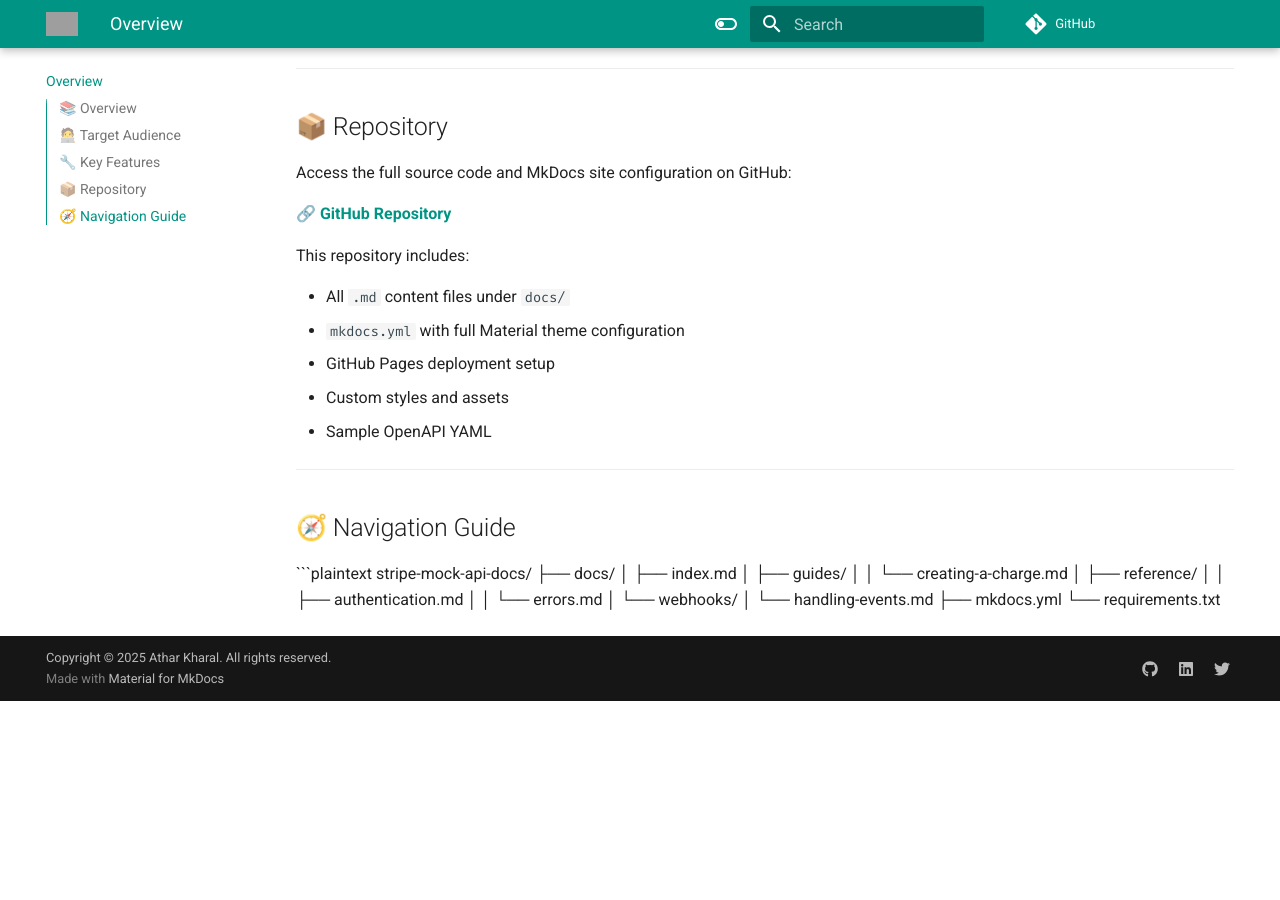
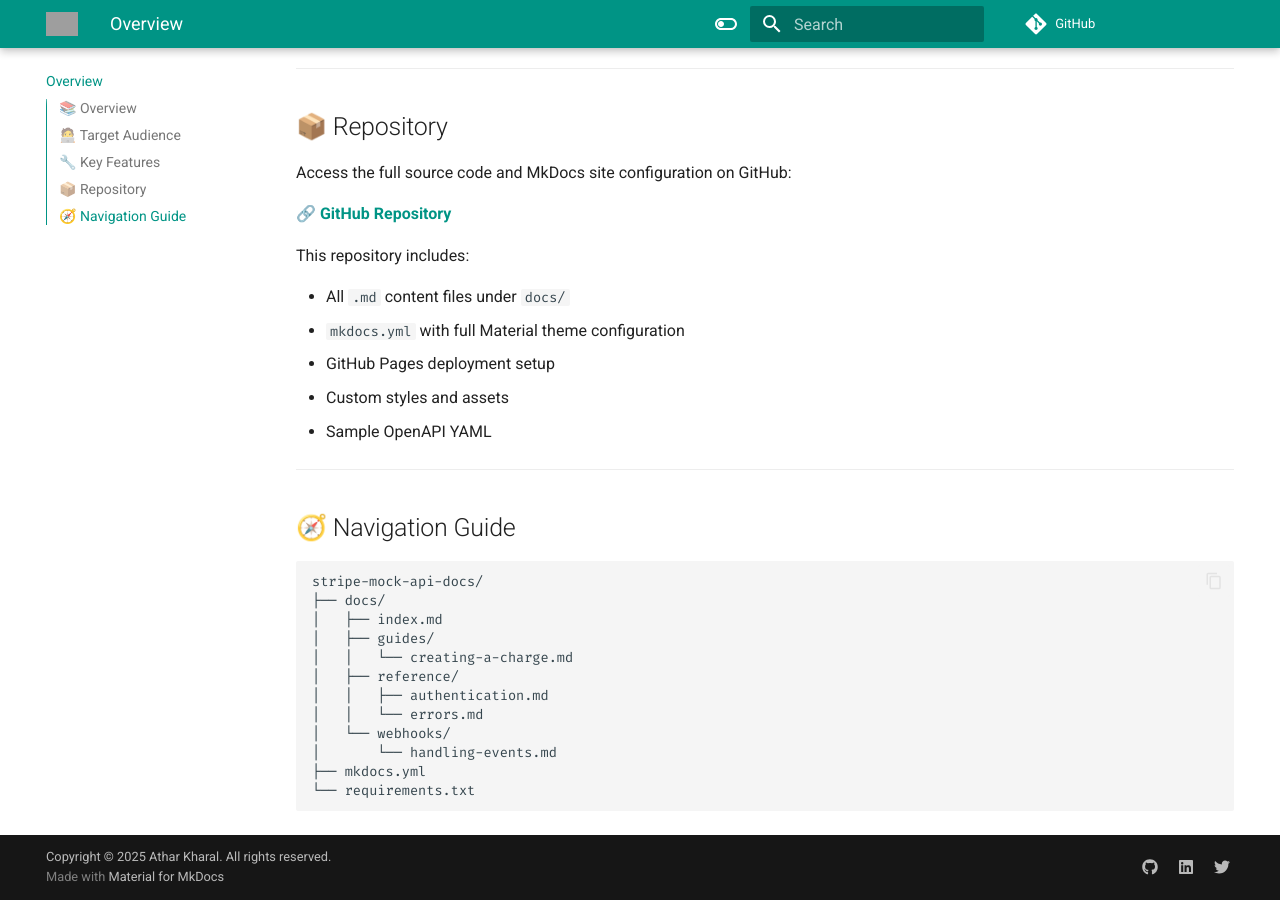
Before and after one commit to AtharKharal/stripe-mock-api-docs, an MkDocs documentation site: the page built from docs/index.md, in a window 1280 px wide and 900 px high, scrolled down 1331 px. Built offline with MkDocs 1.6.1 and Material for MkDocs 9.7.7, drawn with Linux system fonts in a browser that asks for light colours; comment, search, counter and statistics services are not loaded; before the commit the page ends 2032 px from its top, so only the background shows below that; grey boxes are pictures that could not be loaded.

Commit message:
minor md corrections

`````diff
--- a/docs/index.md
+++ b/docs/index.md
@@ -59,7 +59,7 @@ This repository includes:
 
 ## 🧭 Navigation Guide
 
-```plaintext
+````plaintext
 stripe-mock-api-docs/
 ├── docs/
 │   ├── index.md
@@ -72,3 +72,4 @@ stripe-mock-api-docs/
 │       └── handling-events.md
 ├── mkdocs.yml
 └── requirements.txt
+````
`````
Also changed, not shown: docs/reference/authentication.md (+1 -1 lines).
